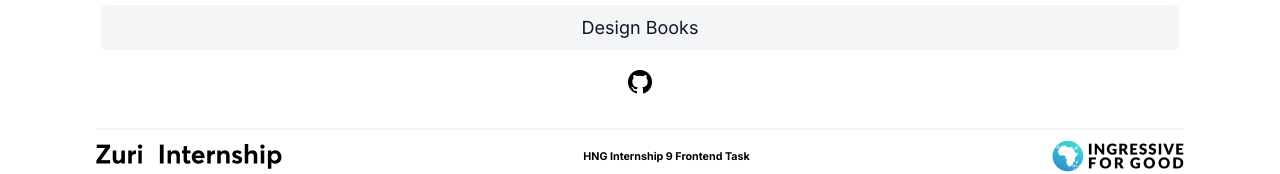
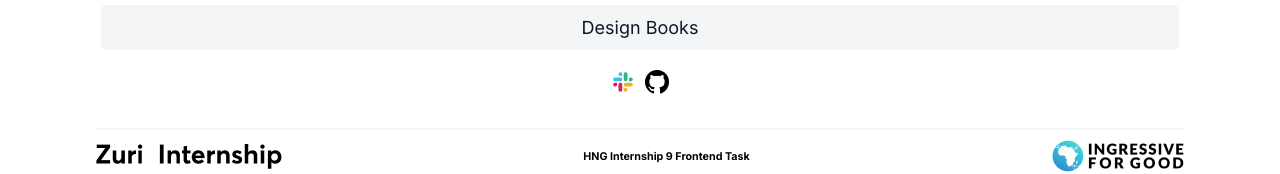
Before and after one commit to Kolawoleabdulazeez/linktree-hng, a React (Create React App) app: page / in a window 1280 px wide. Shown: the part 446-620 px from the top of the page. Built offline with nearby package versions, Linux system fonts and the light colour scheme.

Commit message:
ft: slack logo added

```diff
--- a/src/App.css
+++ b/src/App.css
@@ -74,7 +74,7 @@ a:hover{
   margin: 0 auto;
   text-align: center;
 }
-#slack{
+#slack-logo{
   margin-right: 10px;
 }
 .footer{
--- a/src/App.js
+++ b/src/App.js
@@ -48,7 +48,7 @@ function App() {
       </div>
 
       <div className='social-section'>
-        <img src={Slack} alt="slack logo" id='slack'/>
+        <img src={Slack} alt="slack logo" id='slack-logo'/>
         <img src={Github} alt="Github logo" id="github"/>
       </div>
 
```
